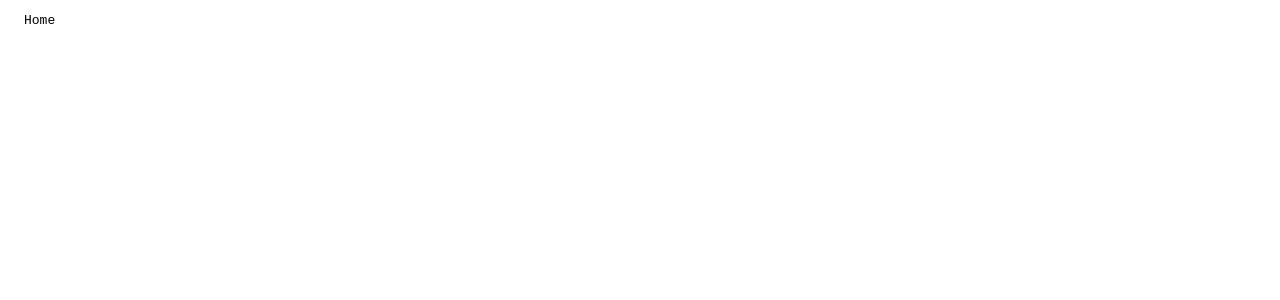
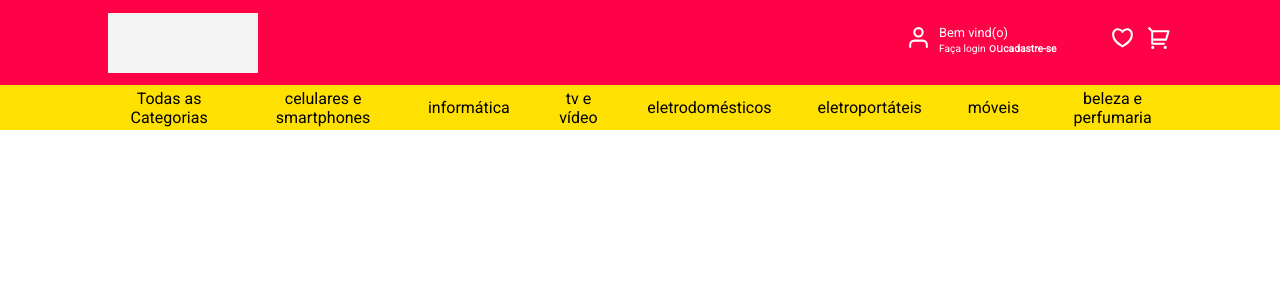
Before and after one commit to lucazweb/neo-market, a React app: page / in a window 1280 px wide. Shown: the top 300 px of the page. Built offline with nearby package versions, Linux system fonts and the light colour scheme.

Commit message:
feat: add basic menu structure

```diff
--- a/public/index.html
+++ b/public/index.html
@@ -24,7 +24,7 @@
       work correctly both with client-side routing and a non-root public URL.
       Learn how to configure a non-root public URL by running `npm run build`.
     -->
-    <title>OpenCog</title>
+    <title>Neomarket</title>
   </head>
   <body>
     <noscript>You need to enable JavaScript to run this app.</noscript>
--- a/src/main/App.tsx
+++ b/src/main/App.tsx
@@ -10,11 +10,7 @@ function App() {
       element: <Home />,
     },
   ]);
-  return (
-    <Grid fluid>
-      <RouterProvider router={router} />
-    </Grid>
-  );
+  return <RouterProvider router={router} />;
 }
 
 export default App;
--- /dev/null
+++ b/src/presentation/components/header-menu/index.tsx
@@ -0,0 +1,22 @@
+import React from "react";
+import { ItemList, StyledMenuList, StyledMenuRow } from "./styled";
+import { Col } from "react-flexbox-grid";
+
+export const HeaderMenu = () => {
+  return (
+    <StyledMenuRow center="md">
+      <Col md={10}>
+        <StyledMenuList>
+          <ItemList>Todas as Categorias</ItemList>
+          <ItemList>celulares e smartphones</ItemList>
+          <ItemList>informática</ItemList>
+          <ItemList>tv e vídeo</ItemList>
+          <ItemList>eletrodomésticos</ItemList>
+          <ItemList>eletroportáteis</ItemList>
+          <ItemList>móveis</ItemList>
+          <ItemList>beleza e perfumaria</ItemList>
+        </StyledMenuList>
+      </Col>
+    </StyledMenuRow>
+  );
+};
--- /dev/null
+++ b/src/presentation/components/header-menu/styled.ts
@@ -0,0 +1,20 @@
+import { Row } from 'react-flexbox-grid'
+import styled from 'styled-components'
+
+export const StyledMenuRow = styled(Row)`
+  background-color: #FFE101;
+`
+
+export const StyledMenuList = styled.ul`
+    display: flex;
+    gap: 22px;
+`
+
+export const ItemList = styled.li`
+  height: 45px;
+  padding: 12px;
+  box-sizing: border-box;
+  list-style: none;
+  display: flex;
+  align-items: center;
+`
--- a/src/presentation/components/header/index.tsx
+++ b/src/presentation/components/header/index.tsx
@@ -1,3 +1,46 @@
-import React from 'react';
+import React from "react";
+import { Col, Row } from "react-flexbox-grid";
+import {
+  HeaderWrapper,
+  StyledRow,
+  UserButtonsWrapper,
+  UserInfo,
+  UserMenuWrapper,
+} from "./styled";
+import { StyledLogo } from "../logo/styled";
 
-export const Header = () => <pre> Header </pre>
+import { FiUser } from "react-icons/fi";
+import { RiHeart3Line, RiShoppingCart2Line } from "react-icons/ri";
+import { HeaderMenu } from "../header-menu";
+
+export const Header = () => (
+  <StyledRow>
+    <Col sm={12}>
+      <Row center="md">
+        <Col sm={12} md={10}>
+          <HeaderWrapper>
+            <StyledLogo />
+            <UserMenuWrapper>
+              <UserInfo>
+                <FiUser color="white" size={25} />
+                <div>
+                  <p>Bem vind(o) </p>
+                  <p>
+                    <span>Faça login</span> ou<strong>cadastre-se</strong>
+                  </p>
+                </div>
+              </UserInfo>
+              <UserButtonsWrapper>
+                <RiHeart3Line size={25} />
+                <RiShoppingCart2Line size={25} />
+              </UserButtonsWrapper>
+            </UserMenuWrapper>
+          </HeaderWrapper>
+        </Col>
+        <Col sm={12}>
+          <HeaderMenu />
+        </Col>
+      </Row>
+    </Col>
+  </StyledRow>
+);
--- /dev/null
+++ b/src/presentation/components/header/styled.ts
@@ -0,0 +1,42 @@
+import { Row } from 'react-flexbox-grid'
+import styled from 'styled-components'
+
+
+export const StyledRow = styled(Row)`
+  background: #FF0147;
+`
+
+export const HeaderWrapper = styled.header`
+  display: flex;
+  align-items: center;
+  justify-content: space-between;
+  height: 85px;
+`
+
+export const UserMenuWrapper = styled.div`
+box-sizing: border-box;
+  width: 25%;
+  height: 35px;
+  display: flex;
+  justify-content: space-between;
+  p, strong, span {
+    margin: 0;
+    padding: 0;
+    color: white;
+    font-size: 0.8em;
+  }
+`
+
+export const UserInfo = styled.div`
+  display: flex;
+  text-align: left;
+  svg {
+    margin-right: 8px;
+  }
+`
+
+export const UserButtonsWrapper = styled.div`
+  display: flex;
+  gap: 12px;
+  color: white;
+`
--- /dev/null
+++ b/src/presentation/components/logo/index.tsx
@@ -0,0 +1,6 @@
+import React from "react";
+import { StyledLogo } from "./styled";
+
+export const Logo = () => {
+  return <StyledLogo />;
+};
--- /dev/null
+++ b/src/presentation/components/logo/styled.ts
@@ -0,0 +1,7 @@
+import styled from 'styled-components'
+
+export const StyledLogo = styled.div`
+  width: 150px;
+  height: 60px;
+  background: #f3f3f3;
+`
--- a/src/presentation/pages/home/index.tsx
+++ b/src/presentation/pages/home/index.tsx
@@ -1,5 +1,7 @@
-import React from 'react';
+import React from "react";
+import { Header } from "@/presentation/components";
+import { Col, Row } from "react-flexbox-grid";
 
 export const Home = () => {
-    return <pre>Home</pre>
-}
+  return <Header />;
+};
--- a/src/presentation/styles/global.ts
+++ b/src/presentation/styles/global.ts
@@ -5,6 +5,13 @@ export const GlobalStyle = createGlobalStyle`
   html {
     box-sizing: border-box;
     font-family: 'Roboto', 'Arial';
+    margin:0;
+    padding: 0;
+  }
+
+  body {
+    margin: 0;
+    padding: 0;
   }
 
   *, *:before, *:after {
@@ -24,17 +31,12 @@ export const GlobalStyle = createGlobalStyle`
     margin-top: 2px;
   }
 
-
-  ul {
-    margin-left:0;
-    padding-left:12px;
-  }
-
-  li {
-    list-style: none;
-    margin-bottom: 6px;
+  ul, li {
+    margin: 0;
+    padding: 0;
   }
 
 
 
+
 `;
```
Also changed, not shown: package.json (+22 -20 lines), 1 other file (tests, documents, lock files or other folders).
